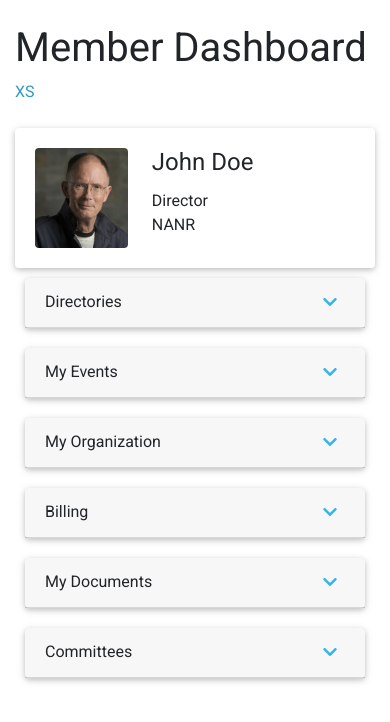
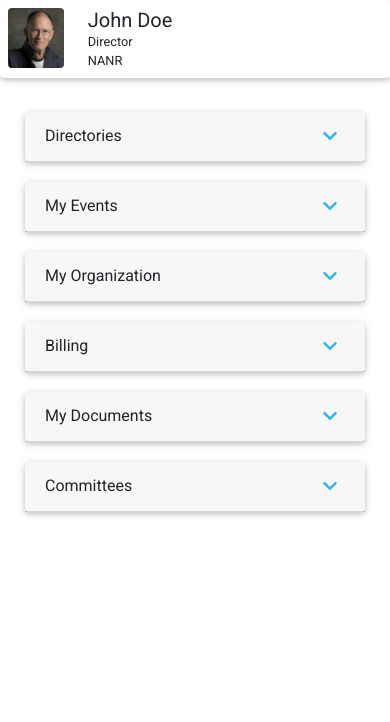
Before and after one commit to eckmLJE/euclid-mobile-profile-cards, a website: page index.html in a window 390 px wide. Drawn offline with nearby package versions, Linux system fonts and the light colour scheme.

Commit message:
working xs-sm topbar

```diff
--- a/index.html
+++ b/index.html
@@ -29,9 +29,29 @@
     <link rel="stylesheet" href="style.css" />
   </head>
   <body>
+    <div class="profile-card-container-sm d-md-none sticky-top">
+      <div class="card">
+        <div class="card-body d-flex p-2">
+          <div class="profile-img-container">
+            <img
+              src="assets/william-gibson-avatar.jpg"
+              alt="profile-image"
+              class="rounded"
+              style="height: 60px;"
+            />
+          </div>
+
+          <div class="profile-content-sm ml-4">
+            <h5 class="card-title p-0 m-0">John Doe</h5>
+            <small class="p-0 m-0 d-block">Director</small>
+            <small class="p-0 m-0 d-block">NANR</small>
+          </div>
+        </div>
+      </div>
+    </div>
     <div class="container">
-      <div class="row my-4">
-        <div class="col-12">
+      <div class="row">
+        <div class="col-12 my-4 d-none d-md-block">
           <h1 class="float-left">Member Dashboard</h1>
           <div class="d-inline" id="size-sup">
             <div class="d-inline d-sm-none">XS</div>
@@ -95,28 +115,9 @@
           </div>
         </div>
         <!-- Content Card Column -->
-        <div class="col-12 col-md-8 col-lg-9">
+        <div class="col-12 col-md-8 col-lg-9 mt-4 mt-md-0">
           <!-- Profile Card Small -->
-          <div class="profile-card-container-sm d-md-none sticky-top">
-            <div class="card">
-              <div class="card-body d-flex">
-                <div class="profile-img-container">
-                  <img
-                    src="assets/william-gibson-avatar.jpg"
-                    alt="profile-image"
-                    class="rounded"
-                    style="height: 100px;"
-                  />
-                </div>
 
-                <div class="profile-content-sm ml-4">
-                  <h4 class="card-title">John Doe</h4>
-                  <p class="p-0 m-0">Director</p>
-                  <p class="p-0 m-0">NANR</p>
-                </div>
-              </div>
-            </div>
-          </div>
           <div class="d-flex flex-wrap p-0 m-0" style="width: 100%;">
             <div class="card-container">
               <div class="card" class="profile-info-card" id="directories-card">
```
